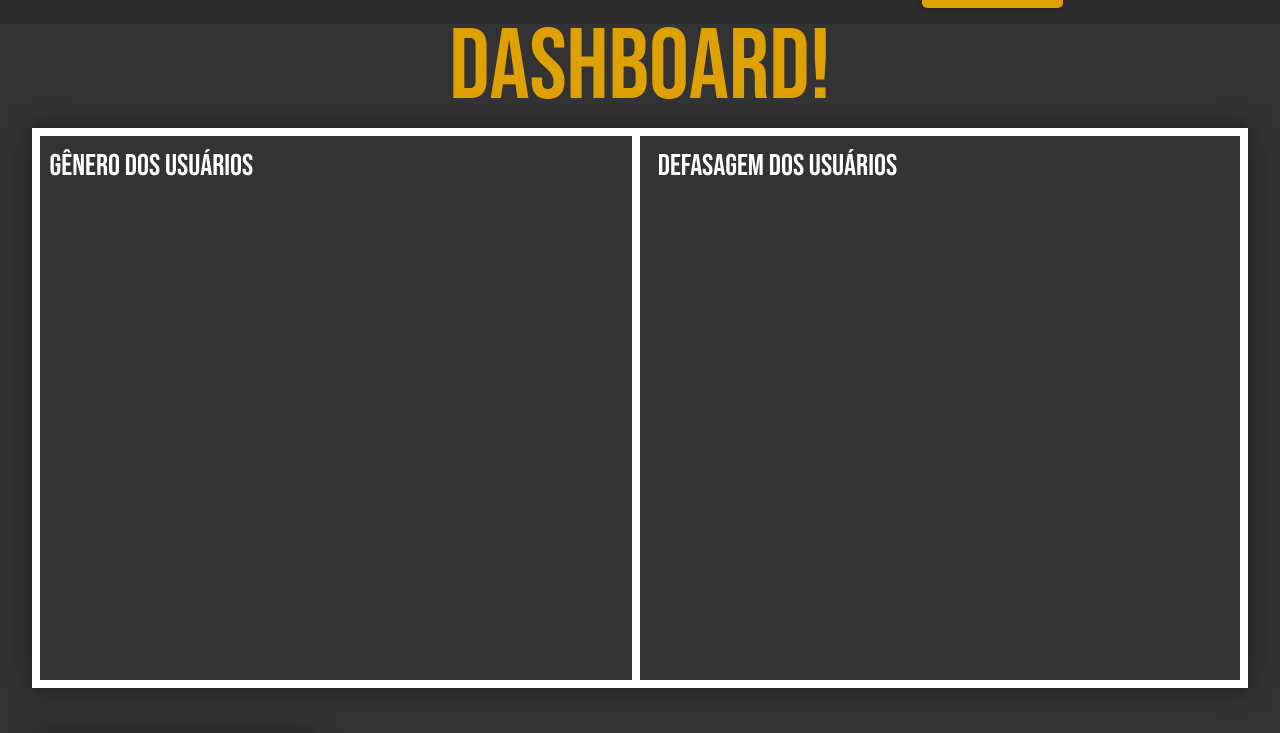
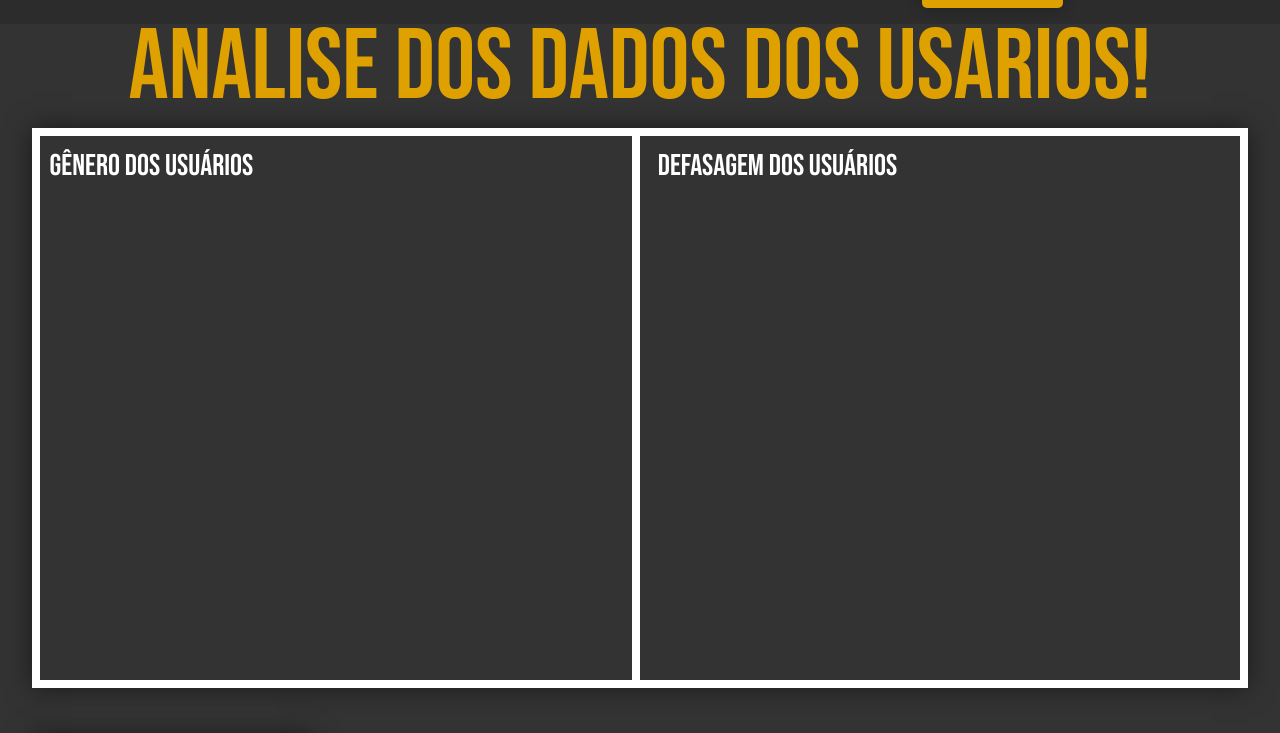
Before and after one commit to pedro-ueda/projeto-pessoal, a website: page public/dashboard.html in a window 1280 px wide. Shown: the part 56-789 px from the top of the page. Drawn offline with nearby package versions, Linux system fonts and the light colour scheme; no server answers.

Commit message:
mudando titulo da dashboard

```diff
--- a/public/dashboard.html
+++ b/public/dashboard.html
@@ -55,7 +55,7 @@
 
     <!-- CONTEUDO -->
 
-    <h1 class="dashboard bebas-neue-regular">DASHBOARD!</h1>
+    <h1 class="dashboard bebas-neue-regular">ANÁLISE DOS DADOS DOS USÁRIOS!</h1>
 
     <div class="box-container-maior flex">
 
```
